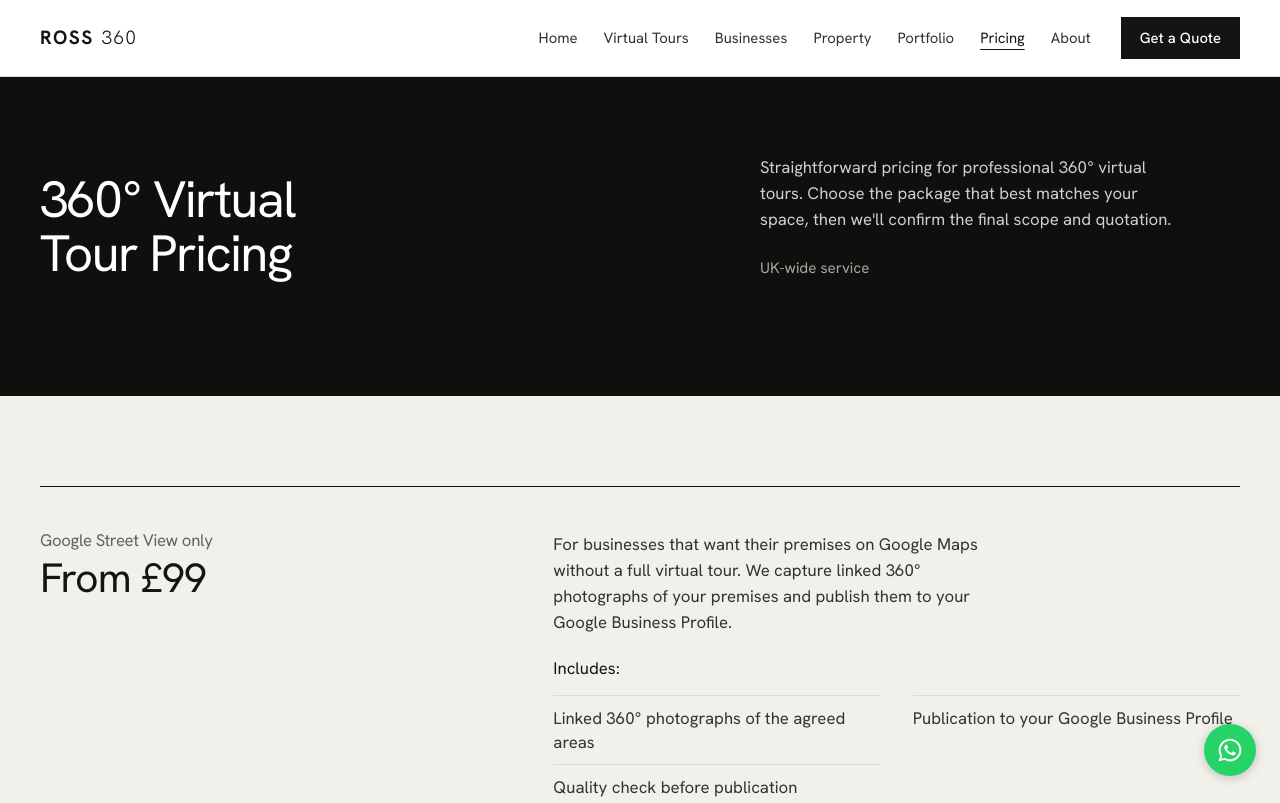
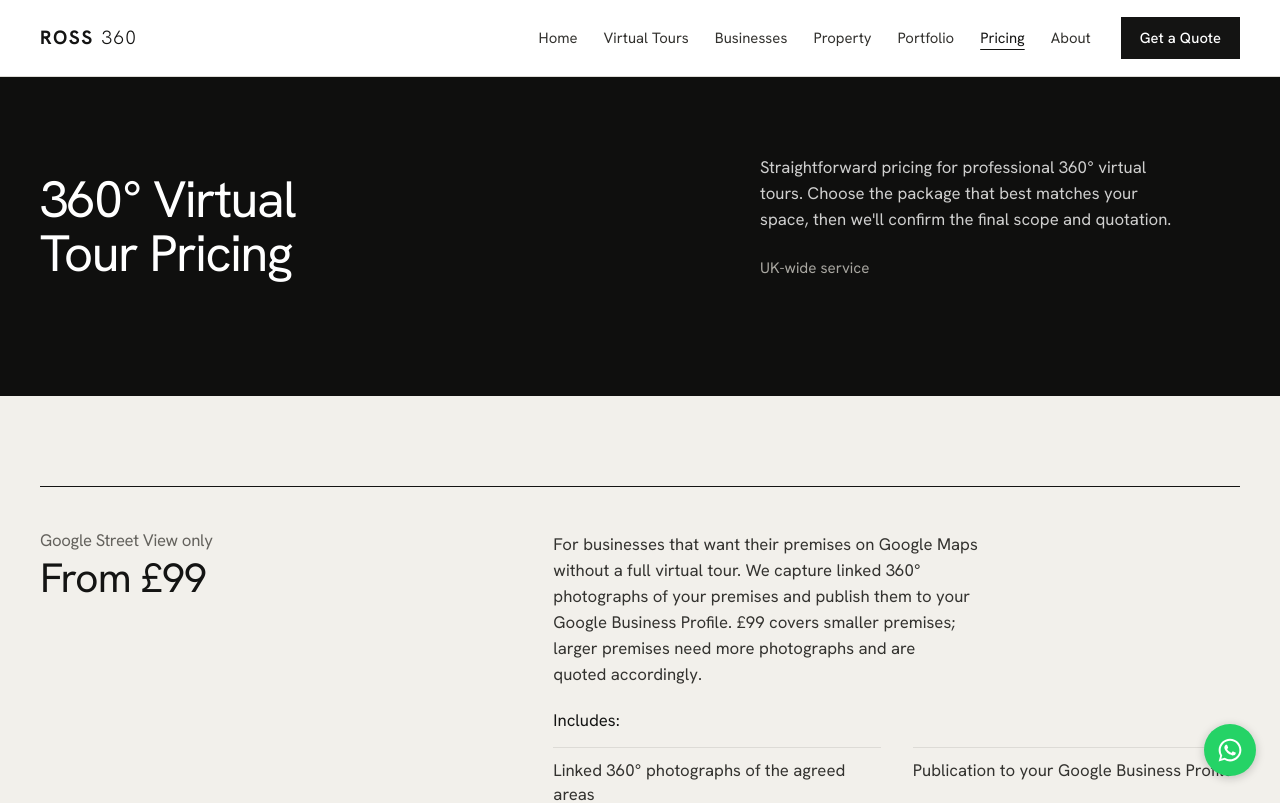
Before and after one commit to rossrajah04/ross360, a React (Vite) app: page /pricing in a window 1280 px wide. Shown: the top 803 px of the page. Built offline with nearby package versions, Linux system fonts and the light colour scheme; no server answers.

Commit message:
Note that larger premises are quoted higher for Google Street View only
Co-Authored-By: Claude Opus 5.5 (1M context) <noreply@anthropic.com>
Claude-Session: https://claude.ai/code/session_01He47AnKk7rpR7CvNRgvuk3

```diff
--- a/src/content/pricing.js
+++ b/src/content/pricing.js
@@ -95,7 +95,7 @@ export const pricing = {
 
   streetView: {
     title: 'Google Street View only',
-    text: 'For businesses that want their premises on Google Maps without a full virtual tour. We capture linked 360° photographs of your premises and publish them to your Google Business Profile.',
+    text: 'For businesses that want their premises on Google Maps without a full virtual tour. We capture linked 360° photographs of your premises and publish them to your Google Business Profile. £99 covers smaller premises; larger premises need more photographs and are quoted accordingly.',
     listLabel: 'Includes:',
     items: [
       'Linked 360° photographs of the agreed areas',
```
